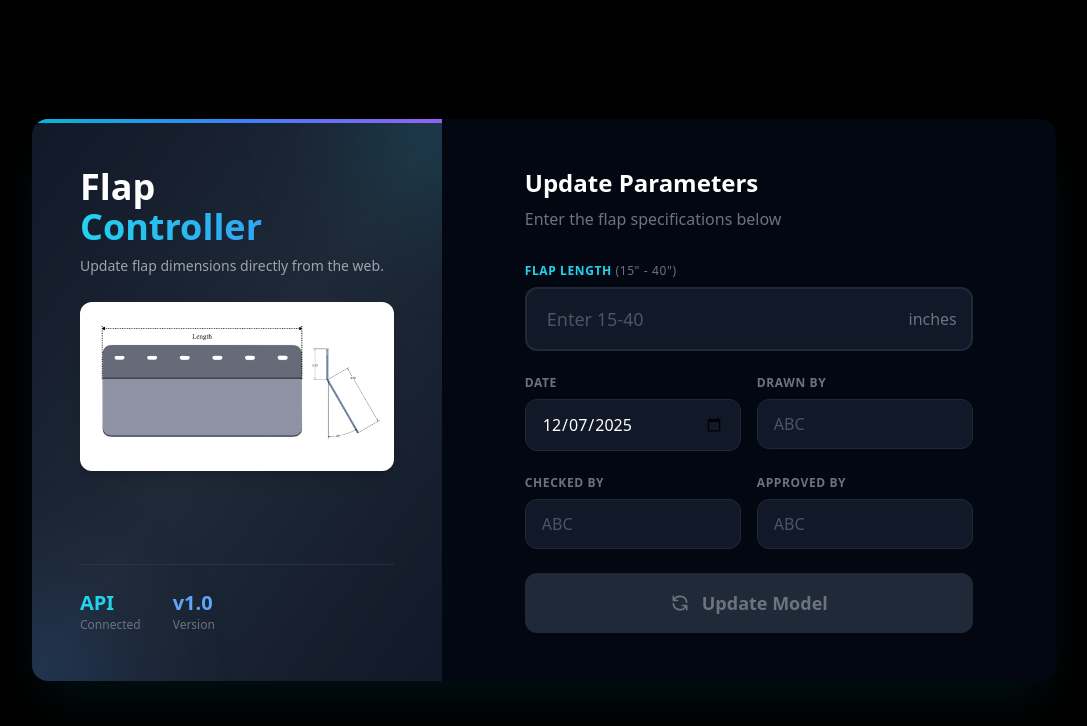
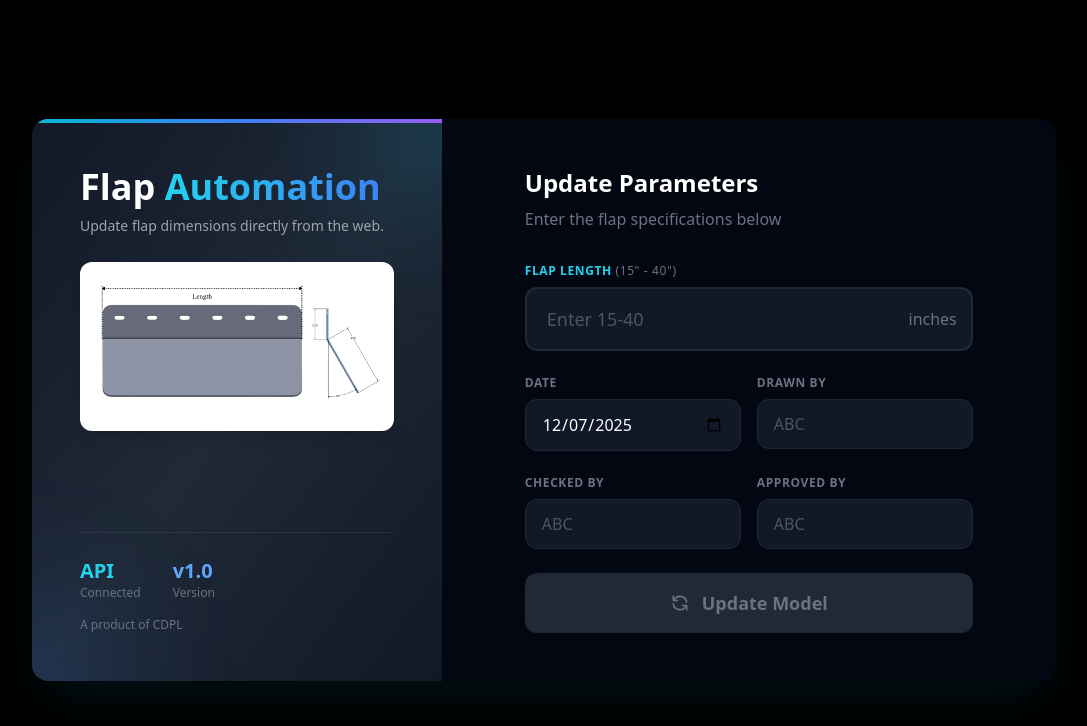
Before and after one commit to suhithajaiyanth-art/solidworkscontroller_jai, a React (Vite) app: page / in a window 1280 px wide. Shown: the top 726 px of the page, without its empty margins (96-1183 px from the left). Built offline with nearby package versions, Linux system fonts and the light colour scheme.

Commit message:
Update title to 'Flap Automation' and add CDPL branding

```diff
--- a/src/components/ControlPanel.tsx
+++ b/src/components/ControlPanel.tsx
@@ -107,10 +107,10 @@ export const ControlPanel = () => {
 
                     <div className="relative z-10">
                         {/* Title */}
-                        <h1 className="text-3xl lg:text-4xl font-black text-white mb-2 leading-tight">
-                            Flap
-                            <span className="block text-transparent bg-clip-text bg-gradient-to-r from-cyan-400 to-blue-500">
-                                Controller
+                        <h1 className="text-3xl lg:text-4xl font-black mb-2 leading-tight">
+                            <span className="text-white">Flap </span>
+                            <span className="text-transparent bg-clip-text bg-gradient-to-r from-cyan-400 to-blue-500">
+                                Automation
                             </span>
                         </h1>
 
@@ -150,6 +150,9 @@ export const ControlPanel = () => {
                                 <div className="text-xl font-bold text-blue-400">v1.0</div>
                                 <div className="text-xs text-gray-500">Version</div>
                             </div>
+                        </div>
+                        <div className="mt-4 text-xs text-gray-500">
+                            A product of CDPL
                         </div>
                     </div>
                 </div>
```
